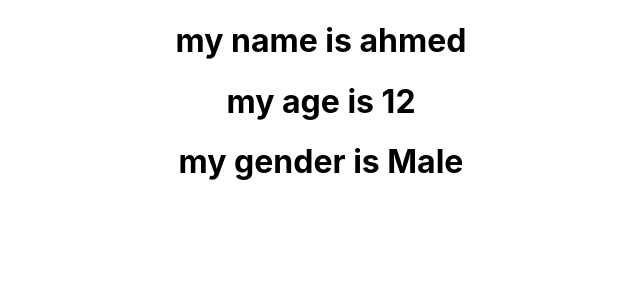
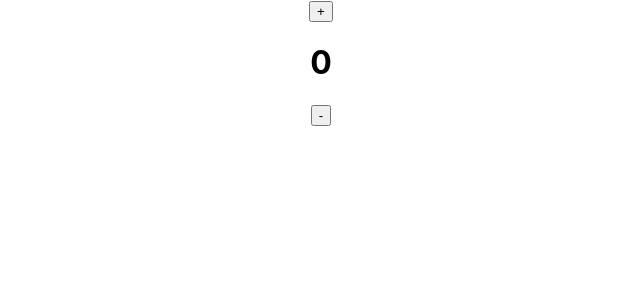
Before and after one commit to AhmedhassanB/React, a React (Create React App) app: page / in a window 1280 px wide. Shown: the top 300 px of the page, without its empty margins (319-959 px from the left). Built offline with nearby package versions, Linux system fonts and the light colour scheme.

Commit message:
state and handle Event

```diff
--- a/src/App.js
+++ b/src/App.js
@@ -1,22 +1,38 @@
 import "./App.css";
-
-const Example = () => {
-  const name = "ahmed";
-  const age = 12;
-  const gender = "Male";
-  return (
-    <div>
-      <h1>my name is {name}</h1>
-      <h1>my age is {age}</h1>
-      <h1>my gender is {gender}</h1>
-    </div>
-  );
-};
+import { useState } from "react";
+// const Example = (props) => {
+//   const name = props.name;
+//   const age = props.age;
+//   const gender = props.gender;
+//   return (
+//     <div>
+//       <h1>my name is {name}</h1>
+//       <h1>my age is {age}</h1>
+//       <h1>my gender is {gender}</h1>
+//     </div>
+//   );
+// };
 
 const App = () => {
+  const [count, setCount] = useState(0);
   return (
     <div className="App">
-      <Example />
+      {/* <Example name="ahmed" age="20" gender="Male" /> */}
+      <button
+        onClick={() => {
+          setCount(count + 1);
+        }}
+      >
+        +
+      </button>
+      <h1>{count}</h1>
+      <button
+        onClick={() => {
+          setCount(count - 1);
+        }}
+      >
+        -
+      </button>
     </div>
   );
 };
```
